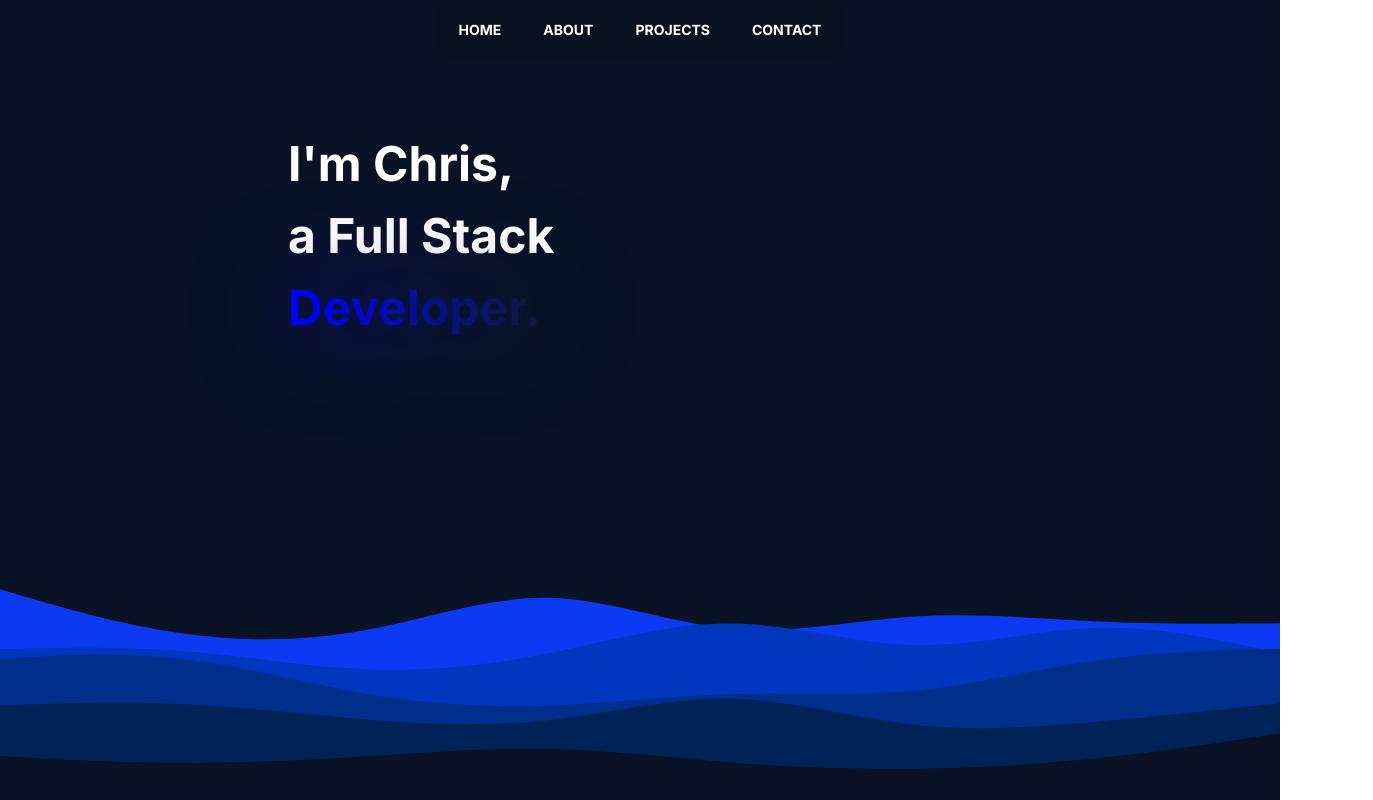
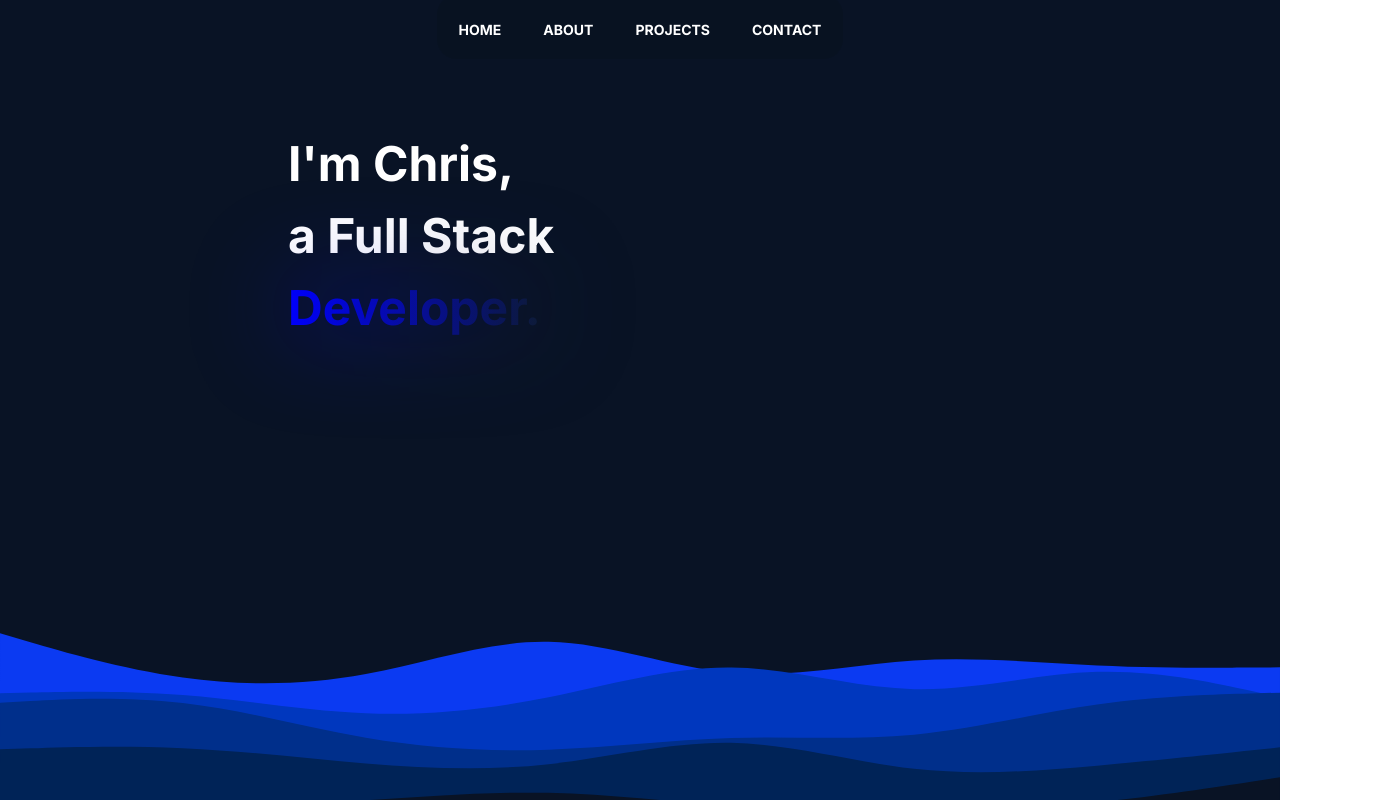
Before and after one commit to C0dingChris/Portfolio, a React (Create React App) app: page / in a window 1280 px wide. Shown: the top 800 px of the page, 1373 px wide, since content can reach past the window. Built offline with nearby package versions, Linux system fonts and the light colour scheme.

Commit message:
Fixed blob overflow on bigger screen sizes

```diff
--- a/src/Components/Blob/blob.css
+++ b/src/Components/Blob/blob.css
@@ -13,11 +13,13 @@
     justify-content: center;
     align-items: center;
     z-index: 1;
+    margin-right: 20%;
 }
 .blob:hover{
     background-color: rgba(0, 123, 255, 0.133);
     filter: blur(80px);
-    filter:saturate()
+    filter:saturate();
+
 }
 
 @media (max-width: 500px) {
@@ -35,6 +37,6 @@
 }
 
 .blob:nth-child(2){
-    filter: blur(80px);
+    filter: blur(40px);
 
 }
--- a/src/Components/Header/header.css
+++ b/src/Components/Header/header.css
@@ -58,13 +58,14 @@
 }
 
 .header-text{
-flex: 80%;
+flex: 60%;
 text-align: left;
 }
 
 .blob-container{
-padding: 10px;
-flex: 20%;
+padding: 1rem;
+margin: 1rem;
+flex: 40%;
 }
 
 @media (max-width: 500px) {
```
